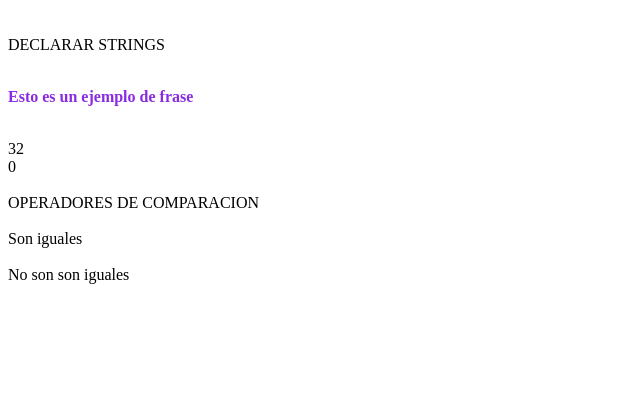
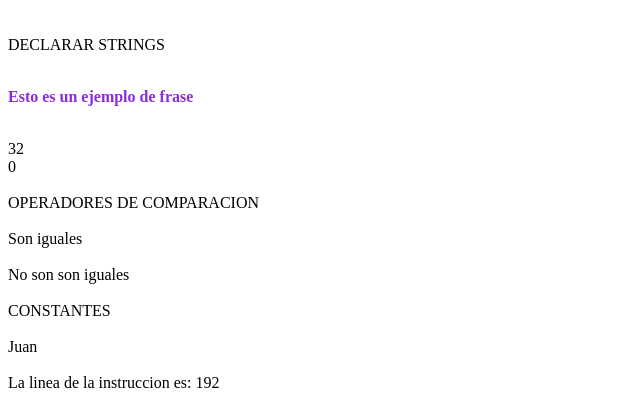
Before and after one commit to oscar1098/php_curso, a PHP site: page / in a window 1280 px wide. Shown: the part 667-1067 px from the top of the page, without its empty margins (0-640 px from the left). Before the commit the page ends 951 px from the top, so only its background shows below. Run offline with PHP 8.4, Linux system fonts and the light colour scheme.

Commit message:
On branch main  Your branch is up to date with 'origin/main'.
 Changes to be committed:
	modified:   teoria/index.php
	new file:   teoria/index2.php

```diff
--- a/teoria/index.php
+++ b/teoria/index.php
@@ -176,6 +176,22 @@
             echo "No puedes entrar";
         }
     }
+    echo "<br><br>";
+
+    //? CONSTANTES
+
+    echo "CONSTANTES";
+
+    echo "<br><br>";
+
+    define("AUTOR","Juan");
+
+    echo AUTOR;
+    echo "<br><br>";
+
+    echo "La linea de la instruccion es: " . __LINE__ ;
+
+
 
 ?>
 </body>
```
Also changed, not shown: teoria/index2.php (added).
